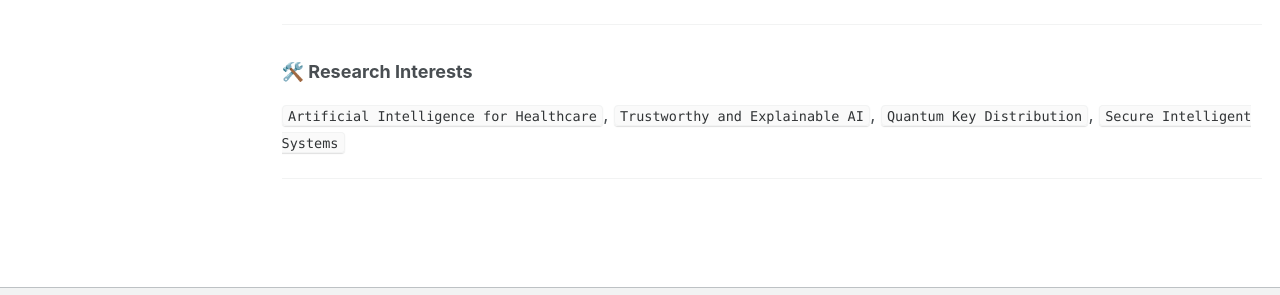
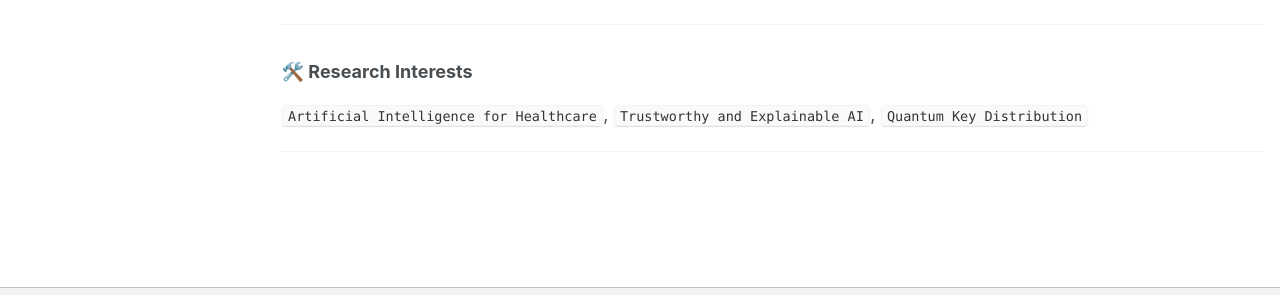
Before and after one commit to zakir-uconn/zakir-uconn.github.io, a Jekyll site: the page built from index.md, in a window 1280 px wide and 1232 px high. Shown: the part 834-1129 px from the top of the window. Built offline with Jekyll 4.4.1, drawn with Linux system fonts in a browser that asks for light colours; a style sheet for code colours, icons or effects is not loaded.

Commit message:
Remove 'Secure Intelligent Systems' from research interests

```diff
--- a/index.md
+++ b/index.md
@@ -18,6 +18,6 @@ In my long-term research vision, I am interested in exploring how artificial int
 
 ### 🛠️ Research Interests
 
-`Artificial Intelligence for Healthcare`, `Trustworthy and Explainable AI`, `Quantum Key Distribution`, `Secure Intelligent Systems`
+`Artificial Intelligence for Healthcare`, `Trustworthy and Explainable AI`, `Quantum Key Distribution`
 
 ---
```
